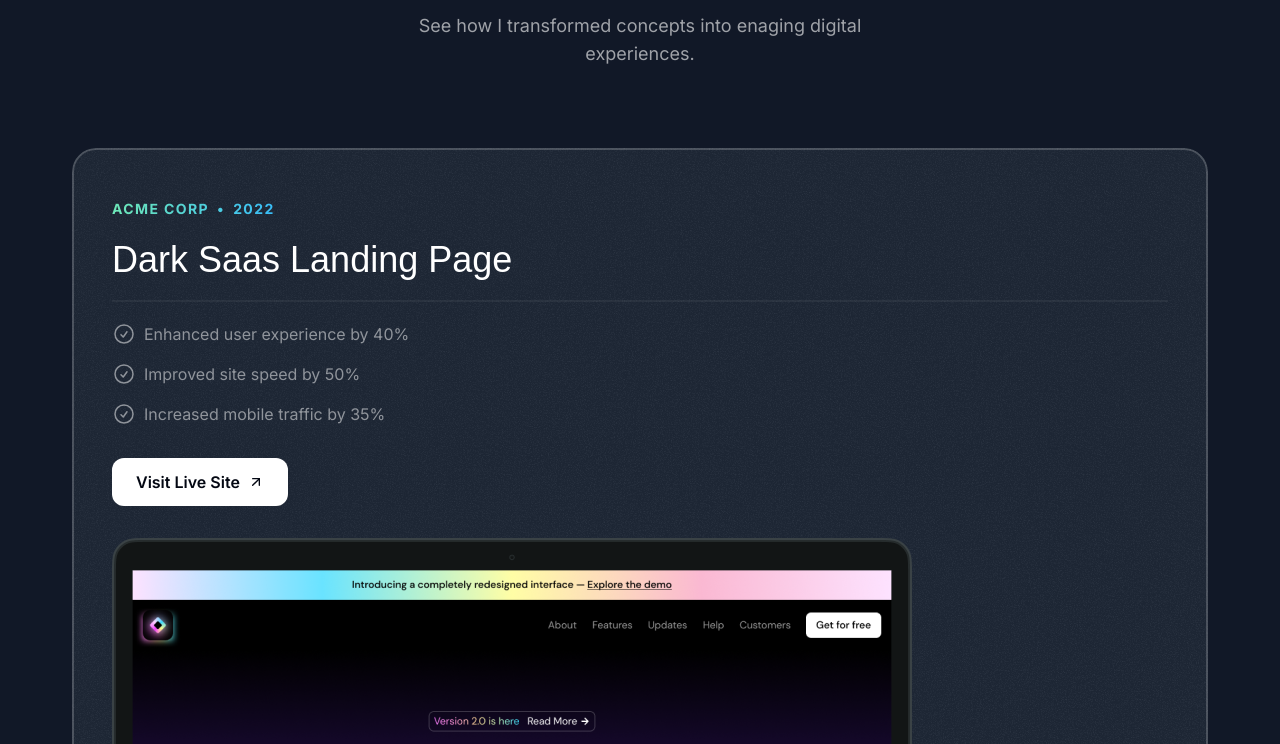
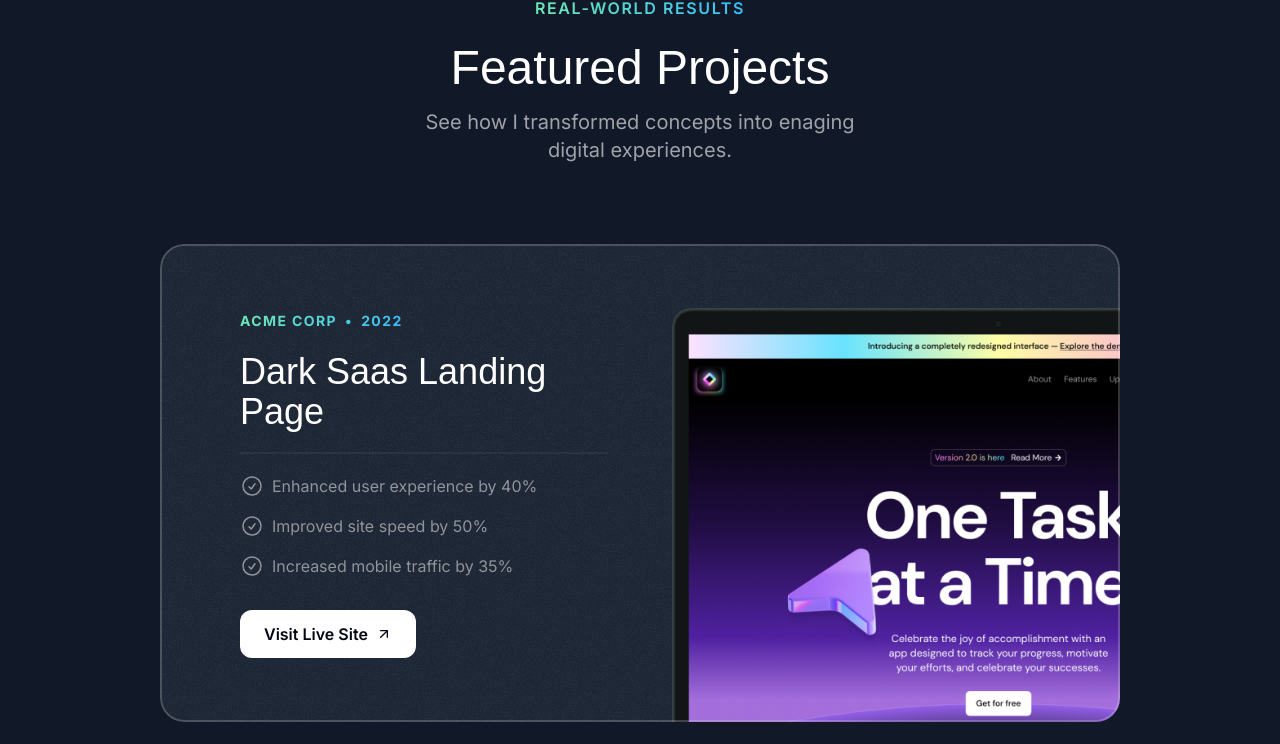
Before and after one commit to tommywa-a/Portfolio-site, a Next.js app: page / in a window 1280 px wide. Shown: the part 1022-1766 px from the top of the page. Built offline with nearby package versions, Linux system fonts and the light colour scheme; a web font is replaced by a local one.

Commit message:
Finished with projects section for laptop (lg sized screen) view

```diff
--- a/src/app/globals.css
+++ b/src/app/globals.css
@@ -11,3 +11,9 @@
     @apply absolute inset-0 border-2 top-1/2 left-1/2 -translate-x-1/2 -translate-y-1/2 rounded-full border-emerald-300/5 shadow-[0_0_80px_inset] shadow-emerald-300/5
   }
 }
+
+@layer utilities {
+  .container {
+    @apply lg:max-w-5xl
+  }
+}
--- a/src/sections/Projects.tsx
+++ b/src/sections/Projects.tsx
@@ -47,7 +47,7 @@
 
 export const ProjectsSection = () => {
 	return (
-		<section className='pb-16'>
+		<section className='pb-16 lg:py-24'>
 			<div className='container'>
 				<div className='flex justify-center'>
 					<p className='uppercase font-semibold tracking-widest bg-gradient-to-r from-emerald-300 to-sky-400 text-transparent bg-clip-text'>
@@ -57,23 +57,30 @@
 				<h2 className='font-serif text-3xl md:text-5xl text-center mt-6'>
 					Featured Projects
 				</h2>
-				<p className='text-center md:text-lg text-white/60 mt-4 max-w-md mx-auto'>
+				<p className='text-center md:text-lg lg:text-xl text-white/60 mt-4 max-w-md mx-auto'>
 					See how I transformed concepts into enaging digital experiences.
 				</p>
 				<div className='flex flex-col mt-10 md:mt-20 gap-20'>
 					{portfolioProjects.map((project) => (
 						<div
 							key={project.title}
-							className="bg-gray-800 rounded-3xl relative z-0 overflow-hidden after:z-10 after:content-[''] after:absolute after:inset-0 after:outline after:outline-2 after:-outline-offset-2 after:rounded-3xl after:outline-white/20 px-8 pt-8 md:pt-12 md:px-10 after:pointer-events-none"
+							className="bg-gray-800 rounded-3xl relative z-0 overflow-hidden after:z-10 after:content-[''] after:absolute after:inset-0 after:outline after:outline-2 after:-outline-offset-2 after:rounded-3xl after:outline-white/20 px-8 pt-8 md:pt-12 md:px-10 lg:pt-16 lg:px-20 after:pointer-events-none"
 						>
-              <div className='absolute inset-0 -z-10 opacity-5' style={{ backgroundImage: `url(${grainImage.src})` }}></div>
+							<div
+								className='absolute inset-0 -z-10 opacity-5'
+								style={{ backgroundImage: `url(${grainImage.src})` }}
+							></div>
+							<div className='lg:grid lg:grid-cols-2 lg:gap-16'>
+								<div className='lg:pb-16'>
 									<div className='bg-gradient-to-r from-emerald-300 to-sky-400 inline-flex gap-2 font-bold uppercase tracking-widest text-sm text-transparent bg-clip-text'>
 										<span>{project.company}</span>
 										<span>&bull;</span>
 										<span>{project.year}</span>
 									</div>
 
-							<h3 className='font-serif text-2xl mt-2 md:mt-5 md:text-4xl'>{project.title}</h3>
+									<h3 className='font-serif text-2xl mt-2 md:mt-5 md:text-4xl'>
+										{project.title}
+									</h3>
 									<hr className='border-t-2 border-white/5 mt-4 md:mt-5' />
 									<ul className='flex flex-col gap-4 mt-4 md:mt-5'>
 										{project.results.map((result) => (
@@ -92,11 +99,15 @@
 											<ArrowUpRightIcon className='size-4' />
 										</button>
 									</a>
+								</div>
+								<div className='relative'>
 									<Image
 										src={project.image}
 										alt={project.title}
-                className='mt-8 -mb-4 md:-mb-0'
+										className='mt-8 -mb-4 md:-mb-0 lg:mt-0 lg:absolute lg:h-full lg:w-auto lg:max-w-none'
 									/>
+								</div>
+							</div>
 						</div>
 					))}
 				</div>
```
Lines whose indentation alone changed are shown as unchanged.
